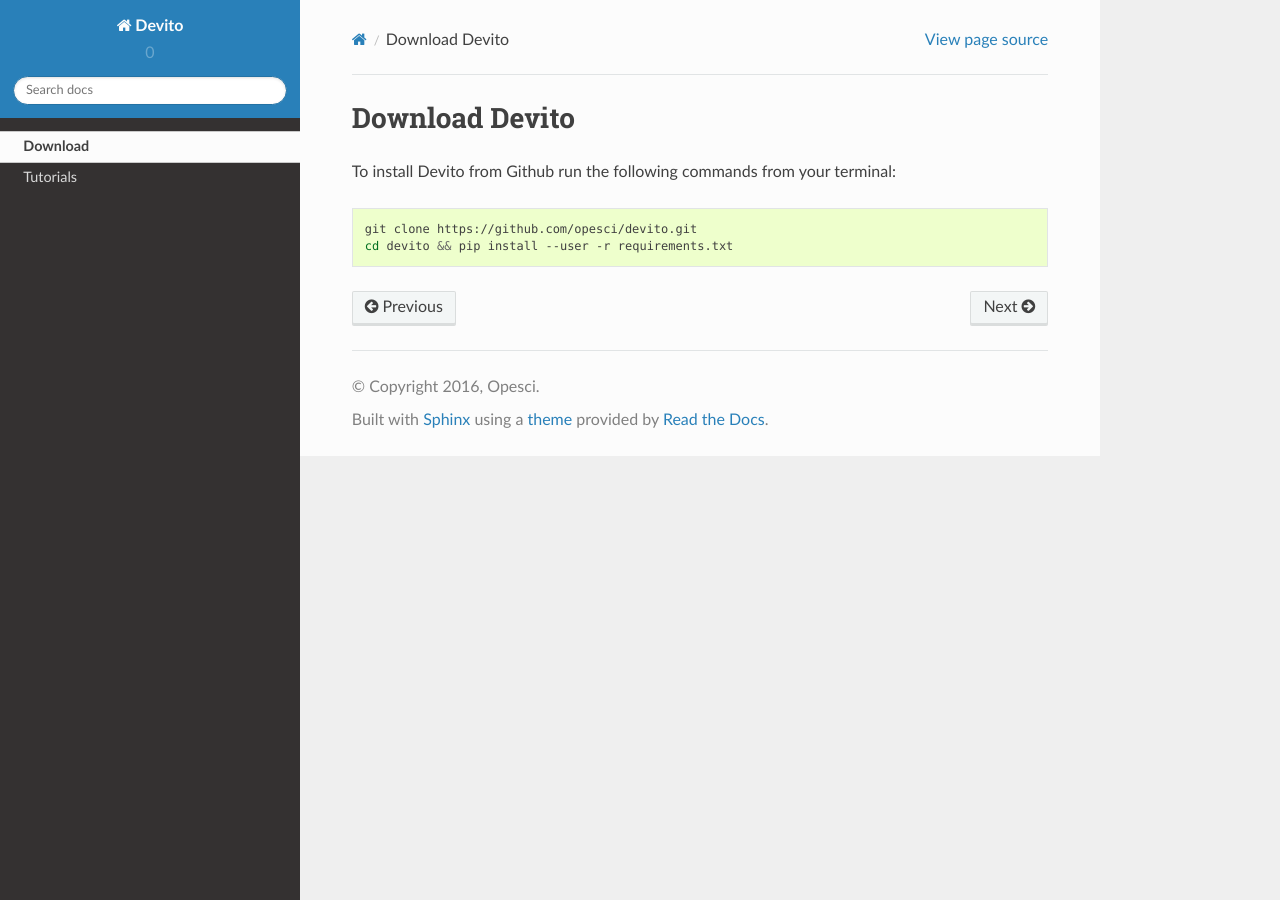
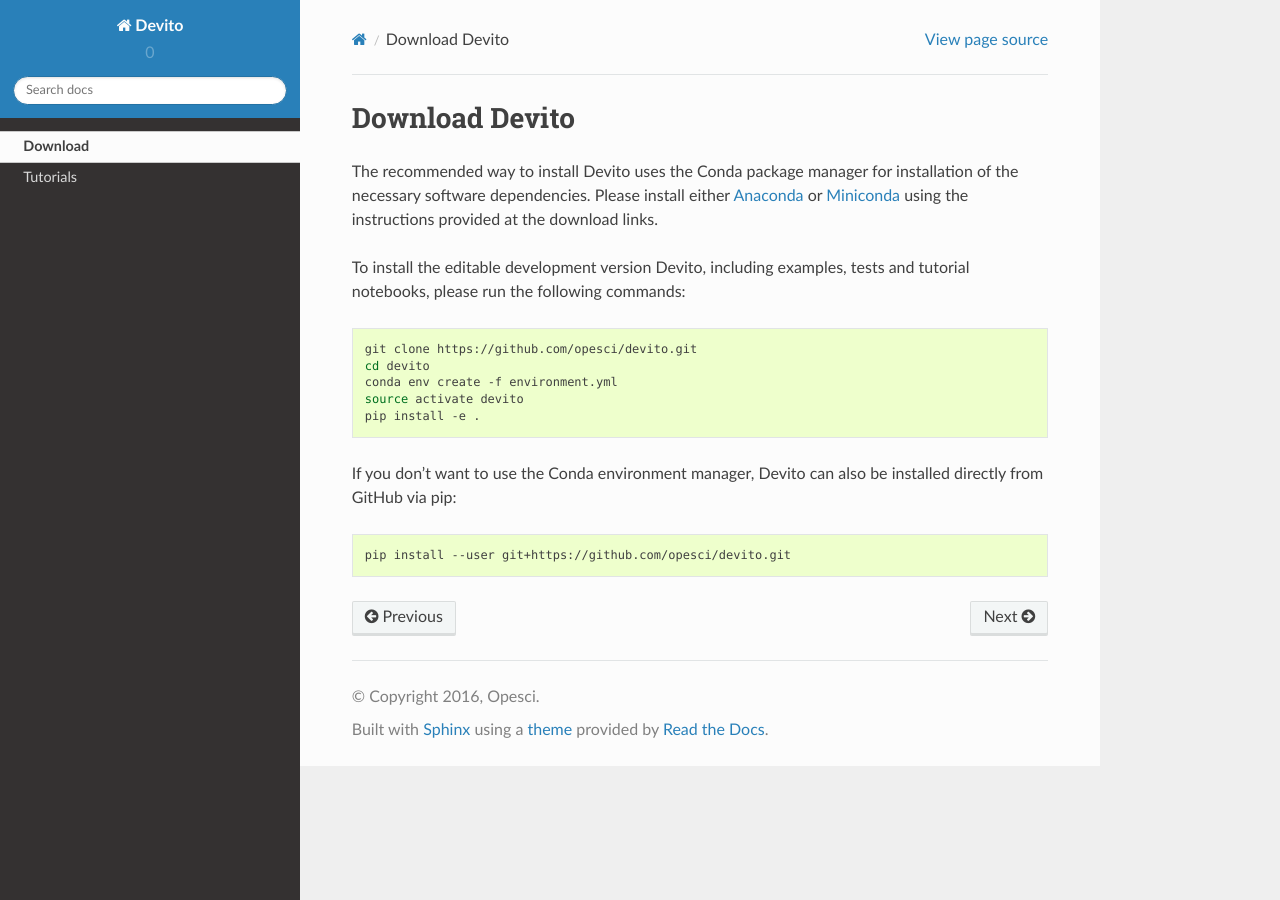
Before and after one commit to devitocodes/devito, a Sphinx documentation site: the page built from docs/download.rst, in a window 1280 px wide. Built offline with Sphinx 7.4.7 and the Read the Docs theme 2.0.0, drawn with Linux system fonts in a browser that asks for light colours; pages that are not in the unit, such as notebooks, are missing from menus.

Commit message:
Docs: Update download page with conda instrustrctions

```diff
--- a/docs/download.rst
+++ b/docs/download.rst
@@ -1,9 +1,29 @@
 Download Devito
 ===============
 
-To install Devito from Github run the following commands from your terminal:
+The recommended way to install Devito uses the Conda package manager
+for installation of the necessary software dependencies. Please
+install either Anaconda_ or Miniconda_ using the instructions
+provided at the download links.
+
+.. _Anaconda: https://www.continuum.io/downloads
+
+.. _Miniconda: https://conda.io/miniconda.html
+
+To install the editable development version Devito, including examples,
+tests and tutorial notebooks, please run the following commands:
 
 .. code-block:: shell
 
    git clone https://github.com/opesci/devito.git
-   cd devito && pip install --user -r requirements.txt
+   cd devito
+   conda env create -f environment.yml
+   source activate devito
+   pip install -e .
+
+If you don't want to use the Conda environment manager, Devito can
+also be installed directly from GitHub via pip:
+
+.. code-block:: shell
+
+   pip install --user git+https://github.com/opesci/devito.git
```
